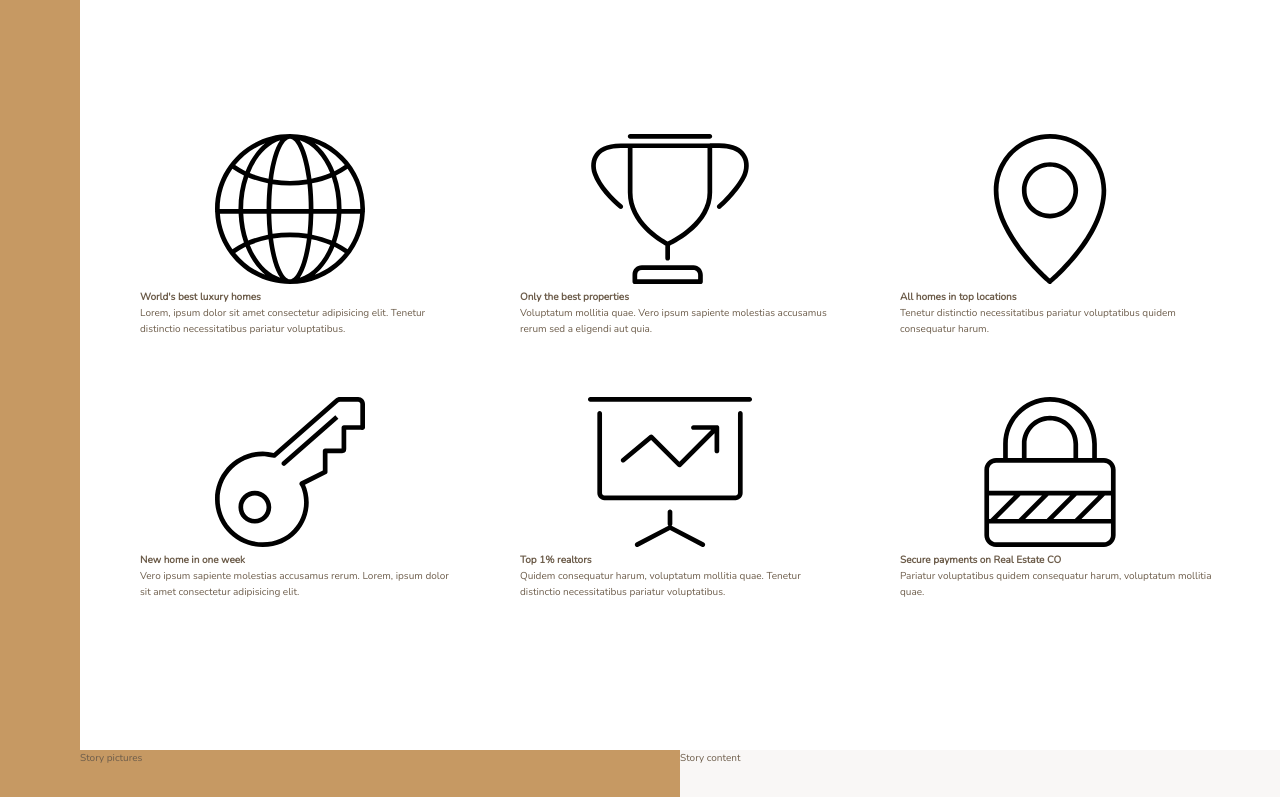
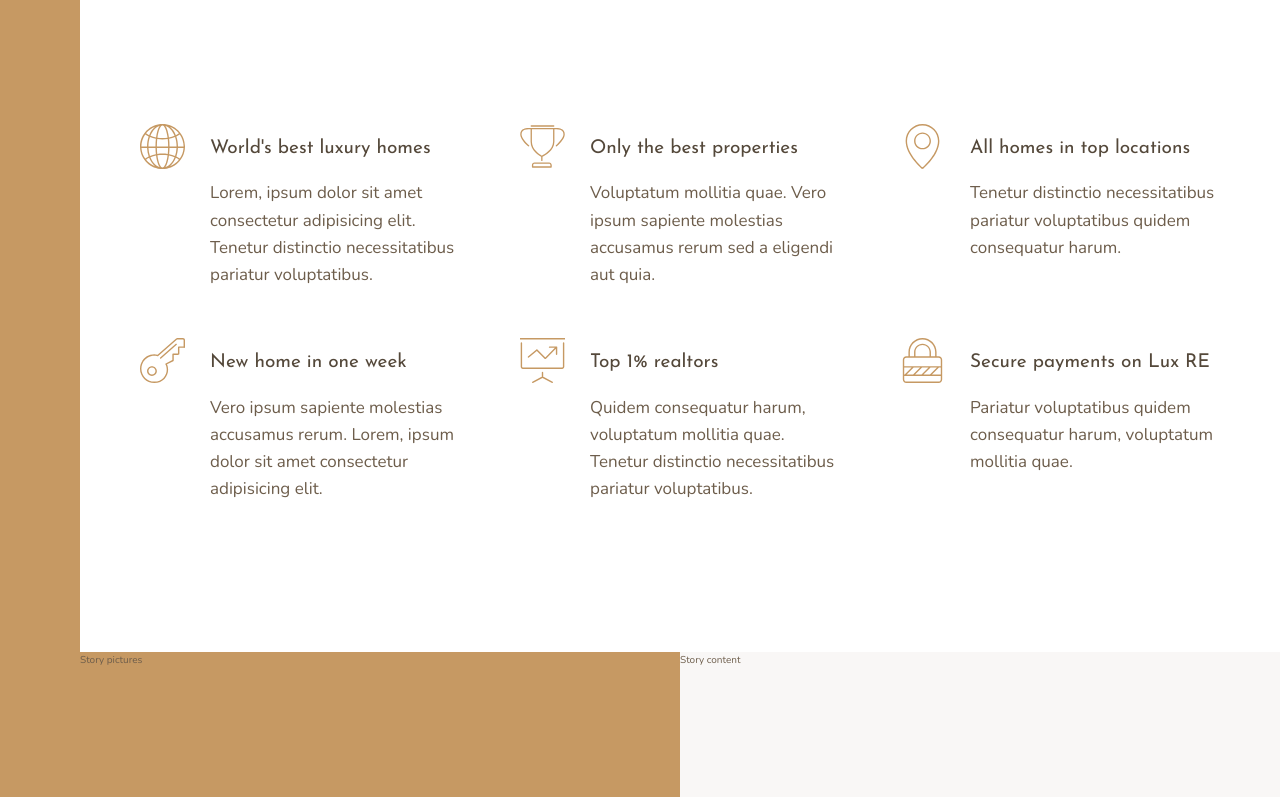
Before and after one commit to CronosMedia/RealEstate, a website: page index.html in a window 1280 px wide. Shown: the part 656-1453 px from the top of the page. Drawn offline with nearby package versions, Linux system fonts and the light colour scheme.

Commit message:
The "Features" section done

```diff
--- a/index.html
+++ b/index.html
@@ -26,7 +26,7 @@
         <svg class="feature__icon">
           <use xlink:href="img/sprite.svg#icon-global"></use>
         </svg>
-        <h4 class="heading-4">World's best luxury homes</h4>
+        <h4 class="heading-4 heading-4--dark">World's best luxury homes</h4>
         <p class="feature__text">
           Lorem, ipsum dolor sit amet consectetur adipisicing elit. Tenetur
           distinctio necessitatibus pariatur voluptatibus.
@@ -37,7 +37,7 @@
         <svg class="feature__icon">
           <use xlink:href="img/sprite.svg#icon-trophy"></use>
         </svg>
-        <h4 class="heading-4">Only the best properties</h4>
+        <h4 class="heading-4 heading-4--dark">Only the best properties</h4>
         <p class="feature__text">
           Voluptatum mollitia quae. Vero ipsum sapiente molestias accusamus
           rerum sed a eligendi aut quia.
@@ -48,7 +48,7 @@
         <svg class="feature__icon">
           <use xlink:href="img/sprite.svg#icon-map-pin"></use>
         </svg>
-        <h4 class="heading-4">All homes in top locations</h4>
+        <h4 class="heading-4 heading-4--dark">All homes in top locations</h4>
         <p class="feature__text">
           Tenetur distinctio necessitatibus pariatur voluptatibus quidem
           consequatur harum.
@@ -59,7 +59,7 @@
         <svg class="feature__icon">
           <use xlink:href="img/sprite.svg#icon-key"></use>
         </svg>
-        <h4 class="heading-4">New home in one week</h4>
+        <h4 class="heading-4 heading-4--dark">New home in one week</h4>
         <p class="feature__text">
           Vero ipsum sapiente molestias accusamus rerum. Lorem, ipsum dolor sit
           amet consectetur adipisicing elit.
@@ -70,7 +70,7 @@
         <svg class="feature__icon">
           <use xlink:href="img/sprite.svg#icon-presentation"></use>
         </svg>
-        <h4 class="heading-4">Top 1% realtors</h4>
+        <h4 class="heading-4 heading-4--dark">Top 1% realtors</h4>
         <p class="feature__text">
           Quidem consequatur harum, voluptatum mollitia quae. Tenetur distinctio
           necessitatibus pariatur voluptatibus.
@@ -81,7 +81,7 @@
         <svg class="feature__icon">
           <use xlink:href="img/sprite.svg#icon-lock"></use>
         </svg>
-        <h4 class="heading-4">Secure payments on Real Estate CO</h4>
+        <h4 class="heading-4 heading-4--dark">Secure payments on Lux RE</h4>
         <p class="feature__text">
           Pariatur voluptatibus quidem consequatur harum, voluptatum mollitia
           quae.
@@ -100,3 +100,7 @@
     <footer class="footer">Footer</footer>
   </body>
 </html>
+
+<!--
+
+-->
--- a/sass/_features.scss
+++ b/sass/_features.scss
@@ -4,6 +4,27 @@
   margin: 15rem 0;
 
   display: grid;
-  grid-template-columns: repeat(3, 1fr);
+  // grid-template-columns: repeat(3, 1fr);
+  grid-template-columns: repeat(auto-fit, minmax(25rem, 1fr));
   grid-gap: 6rem;
+  align-items: start;
 }
+
+.feature {
+  display: grid;
+  grid-template-columns: min-content 1fr;
+  grid-row-gap: 1.5rem;
+  grid-column-gap: 2.5rem;
+
+  &__icon {
+    fill: $color-primary;
+    width: 4.5rem;
+    height: 4.5rem;
+    grid-row: 1 / span 2;
+    transform: translateY(-1rem);
+  }
+
+  &__text {
+    font-size: 1.7rem;
+  }
+}
--- a/sass/_typography.scss
+++ b/sass/_typography.scss
@@ -0,0 +1,29 @@
+%heading {
+  font-family: $font-display;
+  font-weight: 400;
+}
+
+.heading-1 {
+  @extend %heading;
+}
+
+.heading-2 {
+  @extend %heading;
+}
+
+.heading-3 {
+  @extend %heading;
+}
+
+.heading-4 {
+  @extend %heading;
+  font-size: 1.9rem;
+
+  &--light {
+    color: $color-grey-light-1;
+  }
+
+  &--dark {
+    color: $color-grey-dark-1;
+  }
+}
```
Also changed, not shown: css/style.css.
